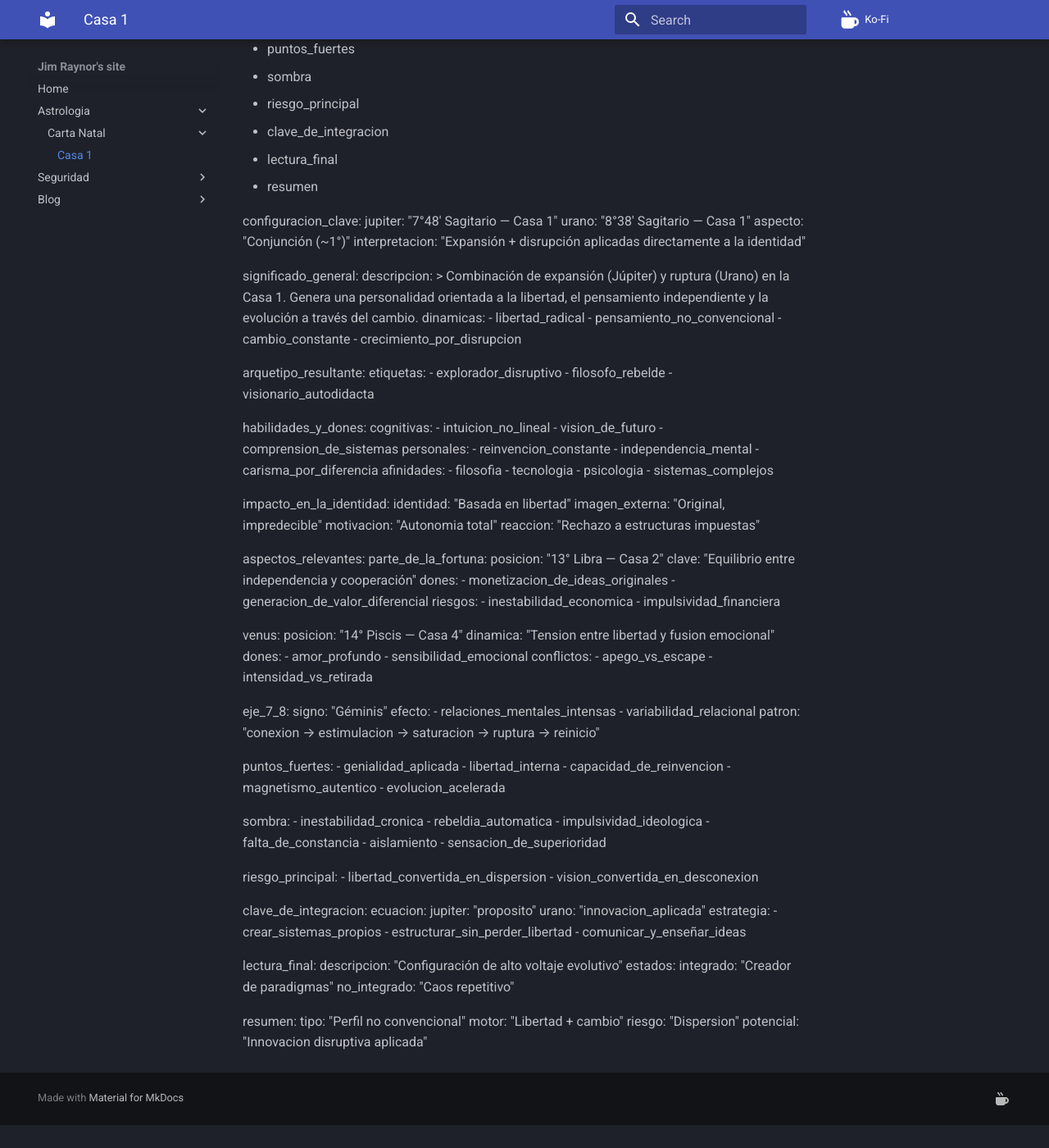
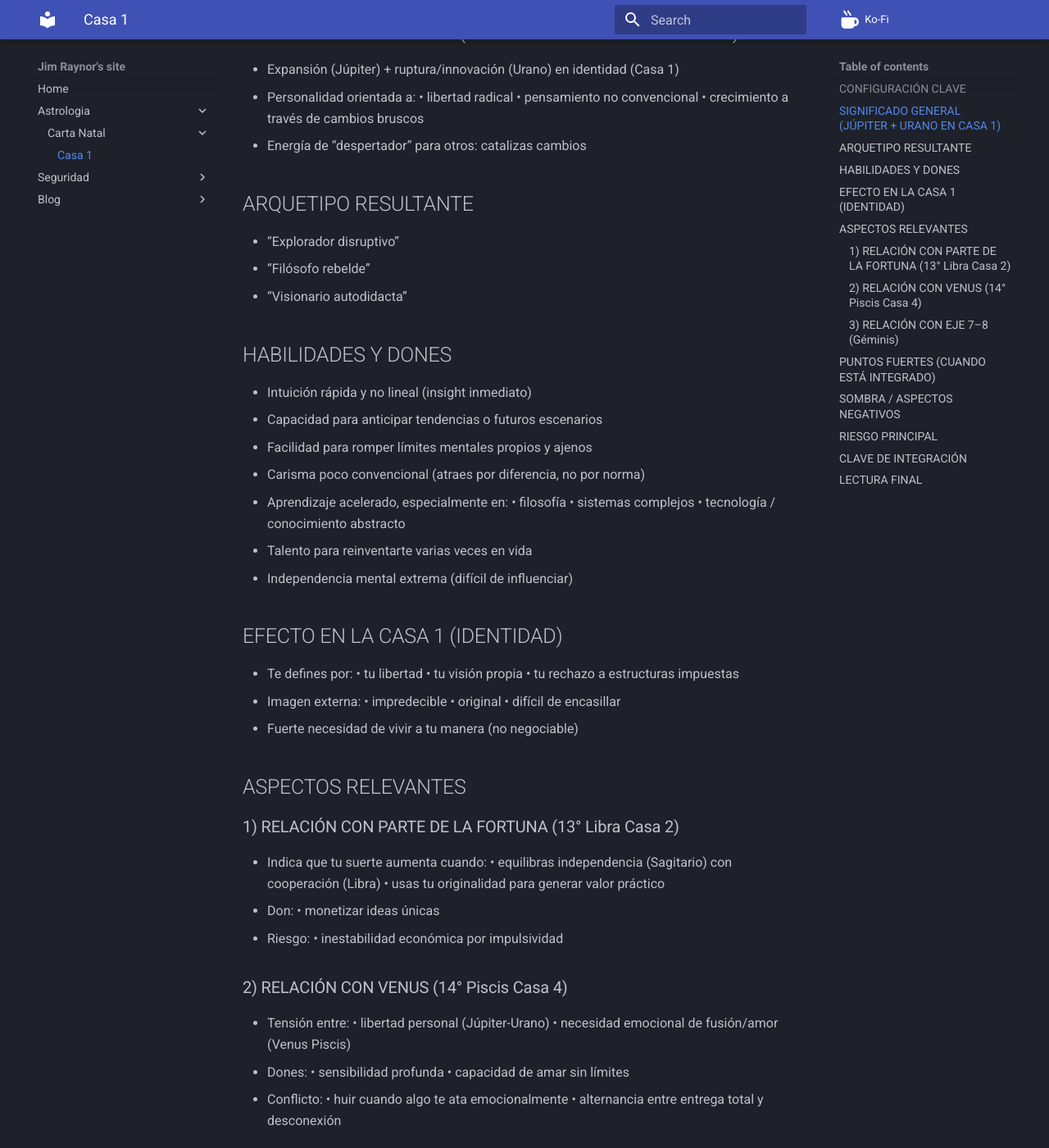
Before and after one commit to jimraynor88/blog, an MkDocs documentation site: the page built from docs/Astrologia/Carta Natal/Casa 1/mi casa 1.md, in a window 1280 px wide and 1400 px high, scrolled down 334 px. Shown: the whole window at 82% size. Built offline with MkDocs 1.6.1 and Material for MkDocs 9.7.7, drawn with Linux system fonts in a browser that asks for light colours; before the commit the page ends 1706 px from its top, so only the background shows below that; some of the changed text lies outside the part shown.

Commit message:
Actualizar mi casa 1.md

```diff
--- a/docs/Astrologia/Carta Natal/Casa 1/mi casa 1.md
+++ b/docs/Astrologia/Carta Natal/Casa 1/mi casa 1.md
@@ -1,127 +1,108 @@
-titulo: "🜂 JÚPITER + URANO EN SAGITARIO (CASA 1)"
+## CONFIGURACIÓN CLAVE
+- Júpiter: 7°48' Sagitario – Casa 1
+- Urano: 8°38' Sagitario – Casa 1
+→ Conjunción muy estrecha (≈1°) → uno de los núcleos más potentes de la carta
 
-tabla_de_contenidos:
-  - configuracion_clave
-  - significado_general
-  - arquetipo_resultante
-  - habilidades_y_dones
-  - impacto_en_la_identidad
-  - aspectos_relevantes
-  - puntos_fuertes
-  - sombra
-  - riesgo_principal
-  - clave_de_integracion
-  - lectura_final
-  - resumen
+## SIGNIFICADO GENERAL (JÚPITER + URANO EN CASA 1)
+- Expansión (Júpiter) + ruptura/innovación (Urano) en identidad (Casa 1)
+- Personalidad orientada a:
+  • libertad radical
+  • pensamiento no convencional
+  • crecimiento a través de cambios bruscos
+- Energía de “despertador” para otros: catalizas cambios
 
-configuracion_clave:
-  jupiter: "7°48' Sagitario — Casa 1"
-  urano: "8°38' Sagitario — Casa 1"
-  aspecto: "Conjunción (~1°)"
-  interpretacion: "Expansión + disrupción aplicadas directamente a la identidad"
+## ARQUETIPO RESULTANTE
+- “Explorador disruptivo”
+- “Filósofo rebelde”
+- “Visionario autodidacta”
 
-significado_general:
-  descripcion: >
-    Combinación de expansión (Júpiter) y ruptura (Urano) en la Casa 1.
-    Genera una personalidad orientada a la libertad, el pensamiento independiente
-    y la evolución a través del cambio.
-  dinamicas:
-    - libertad_radical
-    - pensamiento_no_convencional
-    - cambio_constante
-    - crecimiento_por_disrupcion
+## HABILIDADES Y DONES
+- Intuición rápida y no lineal (insight inmediato)
+- Capacidad para anticipar tendencias o futuros escenarios
+- Facilidad para romper límites mentales propios y ajenos
+- Carisma poco convencional (atraes por diferencia, no por norma)
+- Aprendizaje acelerado, especialmente en:
+  • filosofía
+  • sistemas complejos
+  • tecnología / conocimiento abstracto
+- Talento para reinventarte varias veces en vida
+- Independencia mental extrema (difícil de influenciar)
 
-arquetipo_resultante:
-  etiquetas:
-    - explorador_disruptivo
-    - filosofo_rebelde
-    - visionario_autodidacta
+## EFECTO EN LA CASA 1 (IDENTIDAD)
+- Te defines por:
+  • tu libertad
+  • tu visión propia
+  • tu rechazo a estructuras impuestas
+- Imagen externa:
+  • impredecible
+  • original
+  • difícil de encasillar
+- Fuerte necesidad de vivir a tu manera (no negociable)
 
-habilidades_y_dones:
-  cognitivas:
-    - intuicion_no_lineal
-    - vision_de_futuro
-    - comprension_de_sistemas
-  personales:
-    - reinvencion_constante
-    - independencia_mental
-    - carisma_por_diferencia
-  afinidades:
-    - filosofia
-    - tecnologia
-    - psicologia
-    - sistemas_complejos
+## ASPECTOS RELEVANTES
 
-impacto_en_la_identidad:
-  identidad: "Basada en libertad"
-  imagen_externa: "Original, impredecible"
-  motivacion: "Autonomia total"
-  reaccion: "Rechazo a estructuras impuestas"
+### 1) RELACIÓN CON PARTE DE LA FORTUNA (13° Libra Casa 2)
+- Indica que tu suerte aumenta cuando:
+  • equilibras independencia (Sagitario) con cooperación (Libra)
+  • usas tu originalidad para generar valor práctico
+- Don:
+  • monetizar ideas únicas
+- Riesgo:
+  • inestabilidad económica por impulsividad
 
-aspectos_relevantes:
-  parte_de_la_fortuna:
-    posicion: "13° Libra — Casa 2"
-    clave: "Equilibrio entre independencia y cooperación"
-    dones:
-      - monetizacion_de_ideas_originales
-      - generacion_de_valor_diferencial
-    riesgos:
-      - inestabilidad_economica
-      - impulsividad_financiera
+### 2) RELACIÓN CON VENUS (14° Piscis Casa 4)
+- Tensión entre:
+  • libertad personal (Júpiter-Urano)
+  • necesidad emocional de fusión/amor (Venus Piscis)
+- Dones:
+  • sensibilidad profunda
+  • capacidad de amar sin límites
+- Conflicto:
+  • huir cuando algo te ata emocionalmente
+  • alternancia entre entrega total y desconexión
 
-  venus:
-    posicion: "14° Piscis — Casa 4"
-    dinamica: "Tension entre libertad y fusion emocional"
-    dones:
-      - amor_profundo
-      - sensibilidad_emocional
-    conflictos:
-      - apego_vs_escape
-      - intensidad_vs_retirada
+### 3) RELACIÓN CON EJE 7–8 (Géminis)
+- Impacto en relaciones:
+  • atraes vínculos mentales intensos
+  • relaciones cambiantes, poco estables
+- Dinámica:
+  • necesidad de estímulo intelectual constante
+  • dificultad para sostener rutinas relacionales
+- Posible patrón:
+  • conexiones rápidas → ruptura → reinicio
 
-  eje_7_8:
-    signo: "Géminis"
-    efecto:
-      - relaciones_mentales_intensas
-      - variabilidad_relacional
-    patron: "conexion → estimulacion → saturacion → ruptura → reinicio"
+## PUNTOS FUERTES (CUANDO ESTÁ INTEGRADO)
+- Genialidad práctica (no solo teórica)
+- Libertad interior real (no dependes del sistema)
+- Capacidad de reinventar tu destino
+- Magnetismo personal por autenticidad
+- Evolución acelerada en ciclos de vida
 
-puntos_fuertes:
-  - genialidad_aplicada
-  - libertad_interna
-  - capacidad_de_reinvencion
-  - magnetismo_autentico
-  - evolucion_acelerada
+## SOMBRA / ASPECTOS NEGATIVOS
+- Inestabilidad crónica (vida, relaciones, proyectos)
+- Rebeldía automática (rechazo incluso de lo útil)
+- Impulsividad ideológica (“esto es así porque lo veo”)
+- Dificultad para sostener procesos largos
+- Ego inflado por sensación de “visión superior”
+- Aislamiento por no encajar o no querer encajar
 
-sombra:
-  - inestabilidad_cronica
-  - rebeldia_automatica
-  - impulsividad_ideologica
-  - falta_de_constancia
-  - aislamiento
-  - sensacion_de_superioridad
+## RIESGO PRINCIPAL
+- Convertir la libertad en dispersión
+- Convertir la visión en desconexión de la realidad
 
-riesgo_principal:
-  - libertad_convertida_en_dispersion
-  - vision_convertida_en_desconexion
+## CLAVE DE INTEGRACIÓN
+- Canalizar:
+  • Júpiter → propósito / sentido
+  • Urano → innovación aplicada
+- Estructurar sin perder libertad:
+  • crear sistemas propios, no seguir los ajenos
+- Usar la mente (Géminis) como puente:
+  • comunicar, enseñar, traducir ideas
 
-clave_de_integracion:
-  ecuacion:
-    jupiter: "proposito"
-    urano: "innovacion_aplicada"
-  estrategia:
-    - crear_sistemas_propios
-    - estructurar_sin_perder_libertad
-    - comunicar_y_enseñar_ideas
-
-lectura_final:
-  descripcion: "Configuración de alto voltaje evolutivo"
-  estados:
-    integrado: "Creador de paradigmas"
-    no_integrado: "Caos repetitivo"
-
-resumen:
-  tipo: "Perfil no convencional"
-  motor: "Libertad + cambio"
-  riesgo: "Dispersion"
-  potencial: "Innovacion disruptiva aplicada"
+## LECTURA FINAL
+- Esta conjunción es de alto voltaje evolutivo
+- No está hecha para una vida convencional
+- Si se integra:
+  → perfil de creador de paradigmas
+- Si no:
+  → caos repetitivo con sensación de destino fragmentado
```
